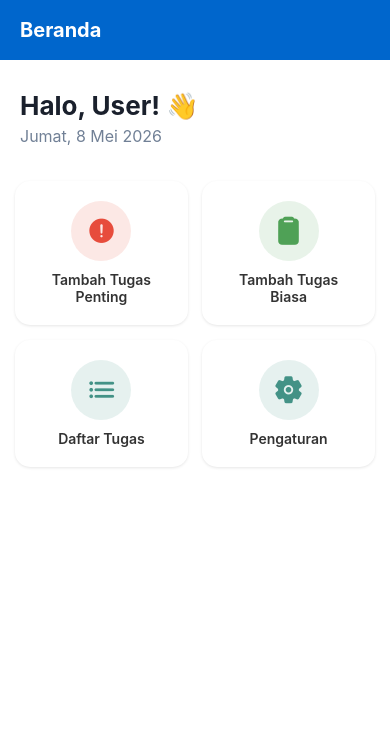
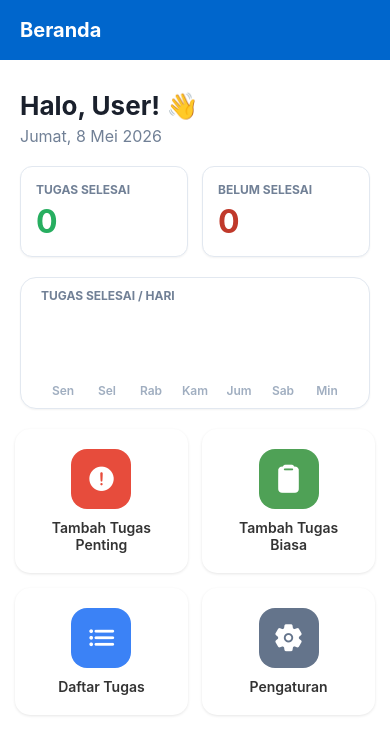
Before and after one commit to Chandra140104/agenda-nusantara, a React Native app: screen /Home in a window 390 px wide. Shown: the top 754 px of the page. Built offline with nearby package versions, Linux system fonts and the light colour scheme.

Commit message:
tampilan beranda

```diff
--- a/src/screens/HomeScreen.js
+++ b/src/screens/HomeScreen.js
@@ -1,15 +1,30 @@
-import React from 'react';
+import React, { useState, useEffect } from 'react';
 import { View, Text, ScrollView, TouchableOpacity } from 'react-native';
 import { Ionicons } from '@expo/vector-icons';
+import { useIsFocused } from '@react-navigation/native';
 import CustomHeader from '../components/CustomHeader';
+import { getTasks } from '../database';
 import styles from '../styles/HomeStyles';
 
 export default function HomeScreen({ navigation }) {
+  const [completedCount, setCompletedCount] = useState(0);
+  const [pendingCount, setPendingCount] = useState(0);
+  const [chartData, setChartData] = useState([
+    { day: 'Sen', value: 0 },
+    { day: 'Sel', value: 0 },
+    { day: 'Rab', value: 0 },
+    { day: 'Kam', value: 0 },
+    { day: 'Jum', value: 0 },
+    { day: 'Sab', value: 0 },
+    { day: 'Min', value: 0 },
+  ]);
+  const isFocused = useIsFocused();
+
   const menuItems = [
     { title: 'Tambah Tugas Penting', icon: 'alert-circle', route: 'AddImportantTask', color: '#E74C3C' },
     { title: 'Tambah Tugas Biasa', icon: 'clipboard', route: 'AddRegularTask', color: '#4fa156' },
-    { title: 'Daftar Tugas', icon: 'list', route: 'TaskList', color: '#439286' },
-    { title: 'Pengaturan', icon: 'settings', route: 'Settings', color: '#439286' },
+    { title: 'Daftar Tugas', icon: 'list', route: 'TaskList', color: '#3B82F6' },
+    { title: 'Pengaturan', icon: 'settings', route: 'Settings', color: '#64748B' },
   ];
 
   const currentDate = new Date().toLocaleDateString('id-ID', {
@@ -18,6 +33,53 @@ export default function HomeScreen({ navigation }) {
     month: 'long',
     day: 'numeric'
   });
+
+  useEffect(() => {
+    const loadStats = async () => {
+      try {
+        const tasks = await getTasks();
+
+        // Hitung total selesai dan belum selesai
+        const completed = tasks.filter(t => t.is_completed === 1).length;
+        const pending = tasks.filter(t => t.is_completed === 0).length;
+        setCompletedCount(completed);
+        setPendingCount(pending);
+
+        // Hitung tugas selesai per hari (berdasarkan due_date)
+        const completedTasks = tasks.filter(t => t.is_completed === 1);
+        const dayCounts = { 1: 0, 2: 0, 3: 0, 4: 0, 5: 0, 6: 0, 0: 0 }; // 1: Sen, ..., 0: Min
+
+        completedTasks.forEach(task => {
+          if (task.due_date) {
+            const date = new Date(task.due_date);
+            const day = date.getDay();
+            dayCounts[day] += 1;
+          }
+        });
+
+        setChartData([
+          { day: 'Sen', value: dayCounts[1] },
+          { day: 'Sel', value: dayCounts[2] },
+          { day: 'Rab', value: dayCounts[3] },
+          { day: 'Kam', value: dayCounts[4] },
+          { day: 'Jum', value: dayCounts[5] },
+          { day: 'Sab', value: dayCounts[6] },
+          { day: 'Min', value: dayCounts[0] },
+        ]);
+
+      } catch (error) {
+        console.error(error);
+      }
+    };
+
+    if (isFocused) {
+      loadStats();
+    }
+  }, [isFocused]);
+
+  // Cari nilai maksimum untuk skala grafik
+  const maxVal = Math.max(...chartData.map(d => d.value), 0);
+  const scale = maxVal > 0 ? 50 / maxVal : 0; // Maksimal tinggi batang 50px agar muat di box 150px
 
   return (
     <View style={styles.container}>
@@ -29,6 +91,33 @@ export default function HomeScreen({ navigation }) {
           <Text style={styles.dateText}>{currentDate}</Text>
         </View>
 
+        {/* Statistik Tugas */}
+        <View style={styles.statsContainer}>
+          <View style={styles.statsCard}>
+            <Text style={styles.statsLabel}>TUGAS SELESAI</Text>
+            <Text style={[styles.statsNumber, { color: '#27AE60' }]}>{completedCount}</Text>
+          </View>
+          <View style={styles.statsCard}>
+            <Text style={styles.statsLabel}>BELUM SELESAI</Text>
+            <Text style={[styles.statsNumber, { color: '#C0392B' }]}>{pendingCount}</Text>
+          </View>
+        </View>
+
+        {/* Grafik Tugas Selesai / Hari */}
+        <View style={styles.chartCard}>
+          <Text style={styles.chartTitle}>TUGAS SELESAI / HARI</Text>
+
+          <View style={styles.chartContainer}>
+            {/* Bar untuk setiap hari */}
+            {chartData.map((item, index) => (
+              <View key={index} style={styles.barWrapper}>
+                <View style={[styles.bar, { height: item.value * scale }]} />
+                <Text style={styles.barLabel}>{item.day}</Text>
+              </View>
+            ))}
+          </View>
+        </View>
+
         <View style={styles.gridContainer}>
           {menuItems.map((item, index) => (
             <TouchableOpacity
@@ -36,8 +125,8 @@ export default function HomeScreen({ navigation }) {
               style={styles.card}
               onPress={() => navigation.navigate(item.route)}
             >
-              <View style={[styles.iconContainer, { backgroundColor: item.color + '20' }]}>
-                <Ionicons name={item.icon} size={30} color={item.color} />
+              <View style={[styles.iconContainer, { backgroundColor: item.color }]}>
+                <Ionicons name={item.icon} size={30} color="white" />
               </View>
               <Text style={styles.cardTitle}>{item.title}</Text>
             </TouchableOpacity>
--- a/src/styles/HomeStyles.js
+++ b/src/styles/HomeStyles.js
@@ -31,7 +31,9 @@ export default StyleSheet.create({
     marginTop: 5,
   },
   gridContainer: {
-    padding: 15,
+    paddingHorizontal: 15,
+    paddingTop: 0, // Setel ke 0 agar jarak murni dari margin chartCard
+    paddingBottom: 15,
     flexDirection: 'row',
     flexWrap: 'wrap',
     justifyContent: 'space-between',
@@ -52,7 +54,7 @@ export default StyleSheet.create({
   iconContainer: {
     width: 60,
     height: 60,
-    borderRadius: 30,
+    borderRadius: 16,
     justifyContent: 'center',
     alignItems: 'center',
     marginBottom: 10,
@@ -63,4 +65,75 @@ export default StyleSheet.create({
     color: '#333',
     textAlign: 'center',
   },
+  statsContainer: {
+    flexDirection: 'row',
+    justifyContent: 'space-between',
+    paddingHorizontal: 20,
+    marginBottom: 20,
+  },
+  statsCard: {
+    width: '48%',
+    backgroundColor: 'white',
+    padding: 15,
+    borderRadius: 12,
+    borderWidth: 1,
+    borderColor: '#E2E8F0',
+    elevation: 1,
+    shadowColor: '#000',
+    shadowOffset: { width: 0, height: 1 },
+    shadowOpacity: 0.05,
+    shadowRadius: 2,
+  },
+  statsLabel: {
+    fontSize: 12,
+    fontWeight: 'bold',
+    color: '#718096',
+    marginBottom: 5,
+  },
+  statsNumber: {
+    fontSize: 32,
+    fontWeight: 'bold',
+  },
+  chartCard: {
+    backgroundColor: 'white',
+    paddingVertical: 10, // Padding atas dan bawah 10px
+    paddingHorizontal: 20, // Padding kiri dan kanan tetap 20px
+    borderRadius: 16,
+    marginHorizontal: 20,
+    marginBottom: 20, // Setel ke 20 agar sama dengan jarak stats ke chart
+    borderWidth: 1,
+    borderColor: '#E2E8F0',
+    elevation: 1,
+    shadowColor: '#000',
+    shadowOffset: { width: 0, height: 1 },
+    shadowOpacity: 0.05,
+    shadowRadius: 2,
+  },
+  chartTitle: {
+    fontSize: 12,
+    fontWeight: 'bold',
+    color: '#718096',
+    marginBottom: 20, // Kembalikan ke 20 agar grafik bergeser ke bawah
+  },
+  chartContainer: {
+    flexDirection: 'row',
+    justifyContent: 'space-between',
+    alignItems: 'flex-end', // Ini penting agar grafik tumbuh ke atas
+    height: 75, // Kurangi tinggi area grafik agar total tinggi box 150px
+  },
+  barWrapper: {
+    alignItems: 'center',
+    flex: 1,
+  },
+  bar: {
+    width: 25,
+    backgroundColor: '#0066CC', // Warna biru sesuai permintaan
+    borderRadius: 4,
+  },
+  barLabel: {
+    marginTop: 8,
+    fontSize: 12,
+    color: '#A0AEC0',
+    fontWeight: '600',
+  },
 });
```
